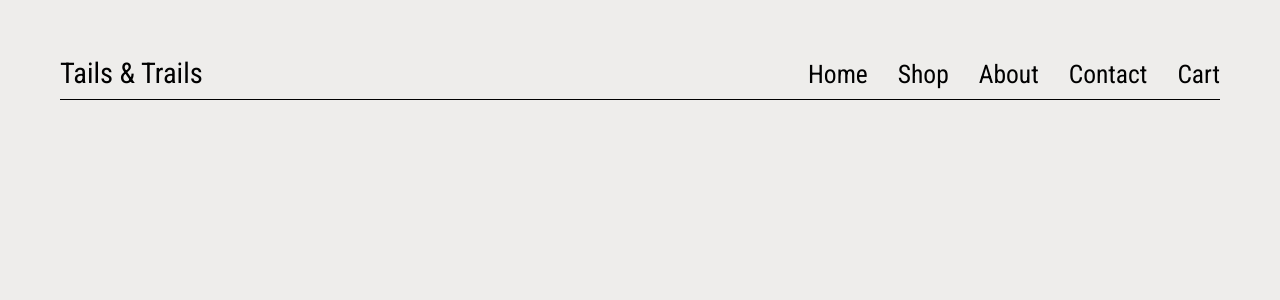
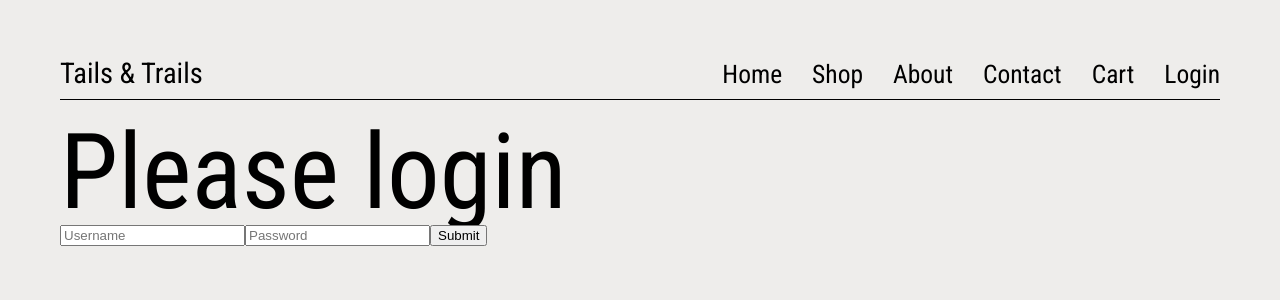
Before and after one commit to Shipalan/tails-n-trails, a React (Create React App) app: page /Login in a window 1280 px wide. Shown: the top 300 px of the page. Built offline with nearby package versions, Linux system fonts and the light colour scheme.

Commit message:
Added login page

```diff
--- a/src/App.js
+++ b/src/App.js
@@ -4,6 +4,7 @@ import About from "./components/pages/about/About";
 import Contact from "./components/pages/contact/Contact";
 import Cart from "./components/pages/cart/Cart";
 import Home from "./components/pages/home/Home";
+import Login from "./components/pages/Login/Login";
 import { Route, Routes } from "react-router-dom";
 import Layout from "./components/Layout";
 import React, { useEffect, useState } from "react";
@@ -55,6 +56,7 @@ function App() {
           <Route path="/About" element={<About />} />
           <Route path="/Contact" element={<Contact />} />
           <Route path="/Cart" element={<Cart />} />
+          <Route path="/Login" element={<Login />} />
         </Routes>
       </Layout>
     </cartContext.Provider>
--- a/src/components/navigation/NavLinks.jsx
+++ b/src/components/navigation/NavLinks.jsx
@@ -31,6 +31,11 @@ const NavLinks = (props) => {
             Cart
           </NavLink>
         </li>
+        <li>
+          <NavLink className="link" to="/Login">
+            Login
+          </NavLink>
+        </li>
       </ul>
     </nav>
   );
--- /dev/null
+++ b/src/components/pages/Login/Login.jsx
@@ -0,0 +1,53 @@
+import React, { useState } from "react";
+
+const Login = () => {
+  const [user, setUser] = useState({ username: "", password: "" });
+//   console.log(user);
+  const db = [
+    {
+      username: "user1",
+      password: "test",
+    },
+  ];
+
+  const inputHandler = (e) => {
+    // console.log(e);
+    setUser((all) => ({ ...all, [e.target.name]: e.target.value }));
+  };
+
+  let handleForm = (e) => {
+    e.preventDefault();
+    if (user.username === "" || user.password === "") {
+      return alert("All fields required");
+    } else {
+      console.log(user);
+    }
+  };
+
+  return (
+    <form>
+      <h2>Please login</h2>
+      <label>
+        <input
+          placeholder="Username"
+          type="text"
+          name="username"
+          onChange={inputHandler}
+        //   required
+        />
+      </label>
+      <label>
+        <input
+          placeholder="Password"
+          type="password"
+          name="password"
+          onChange={inputHandler}
+        //   required
+        />
+      </label>
+      <input type="submit" onClick={handleForm} />
+    </form>
+  );
+};
+
+export default Login;
```
